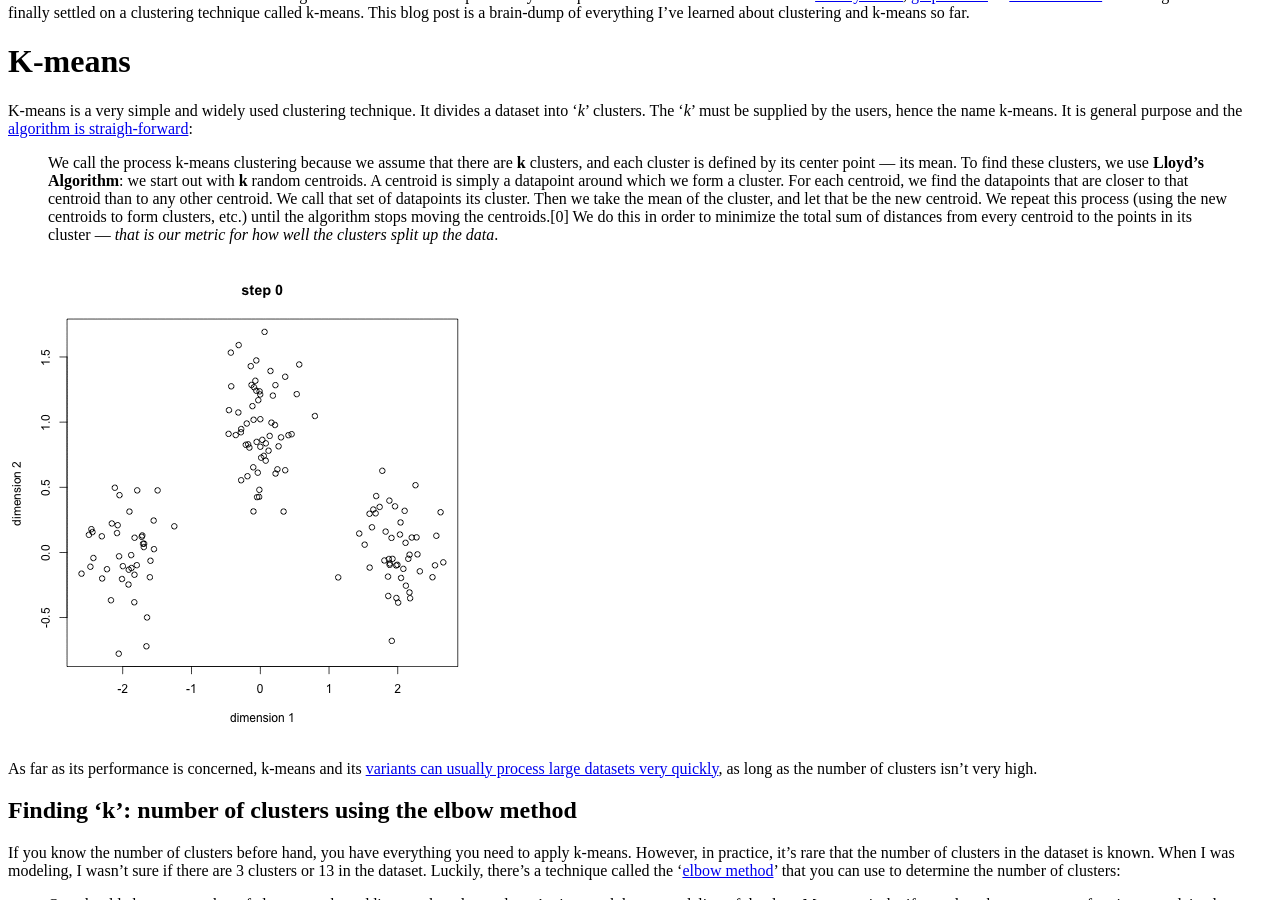
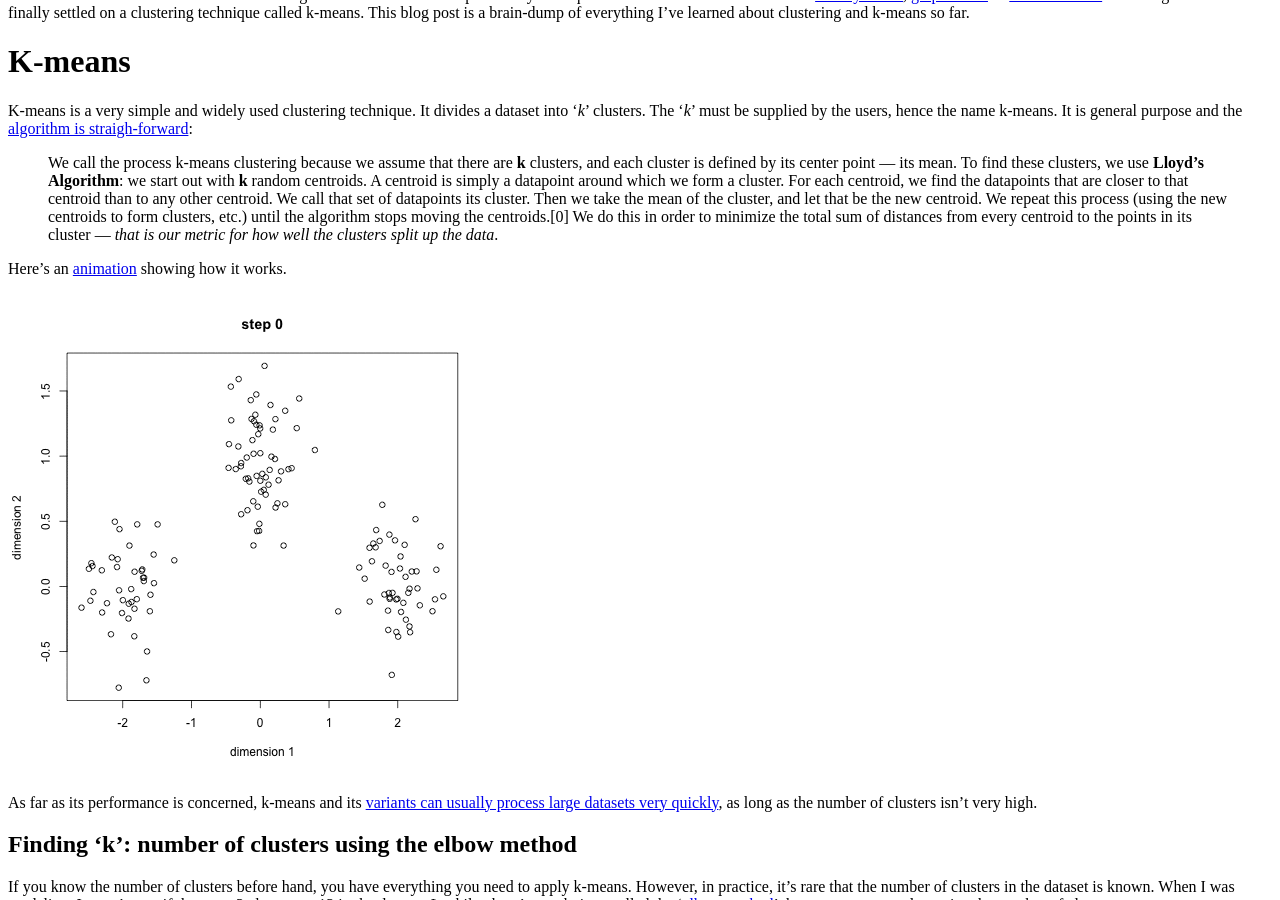
Before and after one commit to talk2viren/umermansoor.github.io, a Jekyll site: the page built from _posts/2017-2-19-k-means-explained.md, in a window 1280 px wide and 900 px high, scrolled down 537 px. Built offline with Jekyll 4.4.1, drawn with Linux system fonts in a browser that asks for light colours; nearby versions of some CDN libraries; a script that is not in the unit is left out; comment, search, counter and statistics services are not loaded.

```diff
--- a/_posts/2017-2-19-k-means-explained.md
+++ b/_posts/2017-2-19-k-means-explained.md
@@ -16,6 +16,8 @@
 K-means is a very simple and widely used clustering technique. It divides a dataset into '*k*' clusters. The '*k*' must be supplied by the users, hence the name k-means. It is general purpose and the [algorithm is straigh-forward](http://johnloeber.com/docs/kmeans.html):
 
 > We call the process k-means clustering because we assume that there are **k** clusters, and each cluster is defined by its center point — its mean. To find these clusters, we use **Lloyd’s Algorithm**: we start out with **k** random centroids. A centroid is simply a datapoint around which we form a cluster. For each centroid, we find the datapoints that are closer to that centroid than to any other centroid. We call that set of datapoints its cluster. Then we take the mean of the cluster, and let that be the new centroid. We repeat this process (using the new centroids to form clusters, etc.) until the algorithm stops moving the centroids.[0] We do this in order to minimize the total sum of distances from every centroid to the points in its cluster — *that is our metric for how well the clusters split up the data*.
+
+Here's an [animation](http://simplystatistics.org/2014/02/18/k-means-clustering-in-a-gif/) showing how it works.
 
 ![kmeans-animated]({{ site.url }}/img/kmeans/kmeans-animated.gif)
 
```
Also changed, not shown: img/kmeans/kmeans-spherical-applied.png, img/kmeans/kmeans-spherical-unlabelled.png, img/kmeans/uneven-applied.png, img/kmeans/uneven-unlabelled-manual.png, img/kmeans/uneven-unlabelled.png.
